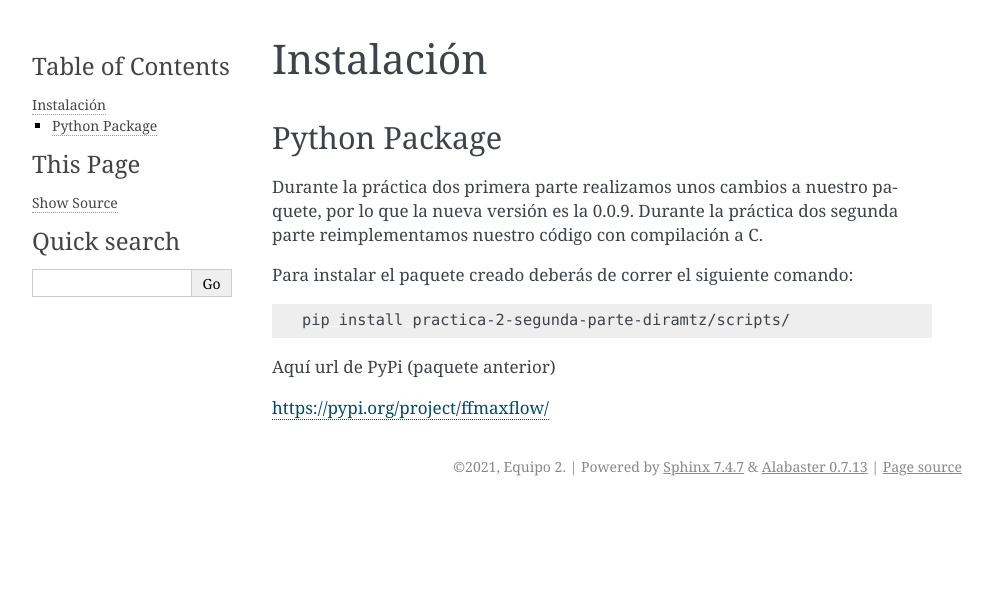
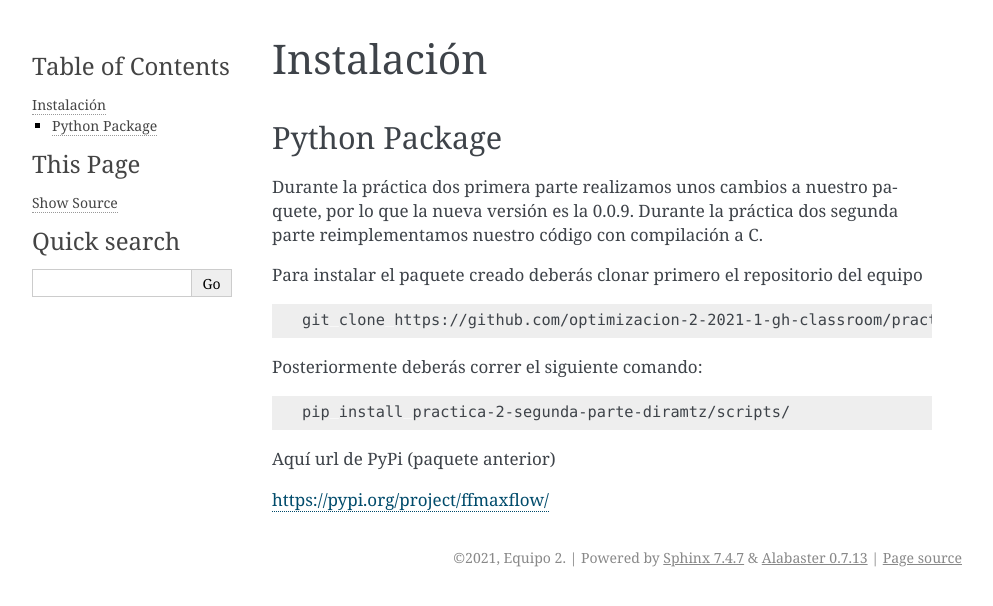
Before and after one commit to optimizacion-2-2021-1-gh-classroom/practica-2-segunda-parte-diramtz, a Sphinx documentation site: the page built from docs/installation.rst, in a window 1280 px wide. Shown: the top 606 px of the page, without its empty margins (148-1141 px from the left). Built offline with Sphinx 7.4.7, drawn with Linux system fonts in a browser that asks for light colours.

Commit message:
Instalacion del nuevo paquete

```diff
--- a/docs/installation.html
+++ b/docs/installation.html
@@ -36,7 +36,11 @@
 <h2>Python Package<a class="headerlink" href="#python-package" title="Permalink to this headline">¶</a></h2>
 <p>Durante la práctica dos primera parte realizamos unos cambios a nuestro paquete, por lo que la nueva versión es la 0.0.9.
 Durante la práctica dos segunda parte reimplementamos nuestro código con compilación a C.</p>
-<p>Para instalar el paquete creado deberás de correr el siguiente comando:</p>
+<p>Para instalar el paquete creado deberás clonar primero el repositorio del equipo</p>
+<div class="highlight-bash notranslate"><div class="highlight"><pre><span></span>git clone https://github.com/optimizacion-2-2021-1-gh-classroom/practica-2-segunda-parte-diramtz.git
+</pre></div>
+</div>
+<p>Posteriormente deberás  correr el siguiente comando:</p>
 <div class="highlight-bash notranslate"><div class="highlight"><pre><span></span>pip install practica-2-segunda-parte-diramtz/scripts/
 </pre></div>
 </div>
--- a/docs/installation.rst
+++ b/docs/installation.rst
@@ -9,12 +9,19 @@ Python Package
 Durante la práctica dos primera parte realizamos unos cambios a nuestro paquete, por lo que la nueva versión es la 0.0.9.
 Durante la práctica dos segunda parte reimplementamos nuestro código con compilación a C.
 
-Para instalar el paquete creado deberás de correr el siguiente comando:
+Para instalar el paquete creado deberás clonar primero el repositorio del equipo
+
+.. code-block:: bash
+
+   git clone https://github.com/optimizacion-2-2021-1-gh-classroom/practica-2-segunda-parte-diramtz.git
+
+Posteriormente deberás  correr el siguiente comando:
 
 .. code-block:: bash
 
    pip install practica-2-segunda-parte-diramtz/scripts/
 
+
 Aquí url de PyPi (paquete anterior)
 
 https://pypi.org/project/ffmaxflow/
```
Also changed, not shown: docs/_sources/installation.rst.txt (+8 -1 lines), docs/searchindex.js, 5 other files.
